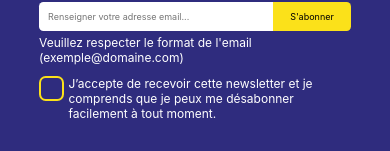
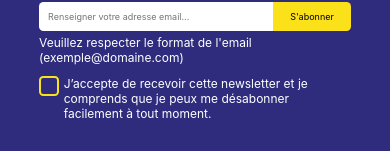
Before and after one commit to Aurore-Dimech/A11Y_2024_IIM, a React (Create React App) app: page /livre/1 in a window 390 px wide. Shown: the part 3830-3981 px from the top of the page. Built offline with nearby package versions, Linux system fonts and the light colour scheme; the HTML template or start-up script is replaced by a standard one.

Commit message:
FIXED minor bug responsive main page

```diff
--- a/src/components/css/Agenda.css
+++ b/src/components/css/Agenda.css
@@ -210,6 +210,10 @@
 }
 
 @media screen and (max-width: 550px) {
+    .events-list {
+        margin-bottom: 1.5em;
+    }
+
     .agenda-section-bg {
         padding: 2em 0;
         margin-top: 4em;
--- a/src/components/css/EuropeanProjects.css
+++ b/src/components/css/EuropeanProjects.css
@@ -74,9 +74,6 @@
         gap: 1em;
     }
 
-    .projects img {
-        height: 30vh;
-    }
     .projects-info {
         gap: 1em;
         bottom: 30%;
@@ -87,7 +84,7 @@
     }
 
     .projects img {
-        height: 30vh;
+        height: 40vh;
         width: 80vw;
         border-radius: 10px;
     }
--- a/src/components/css/Footer.css
+++ b/src/components/css/Footer.css
@@ -256,4 +256,11 @@ footer form {
         max-width: 35vw;
     }
 
+    .checkbox-newsletter input[type="checkbox"]::before{
+        width: 1rem;
+        height: 1rem;
+        border-radius: 0.313em;
+    }
+
+
 }
```
